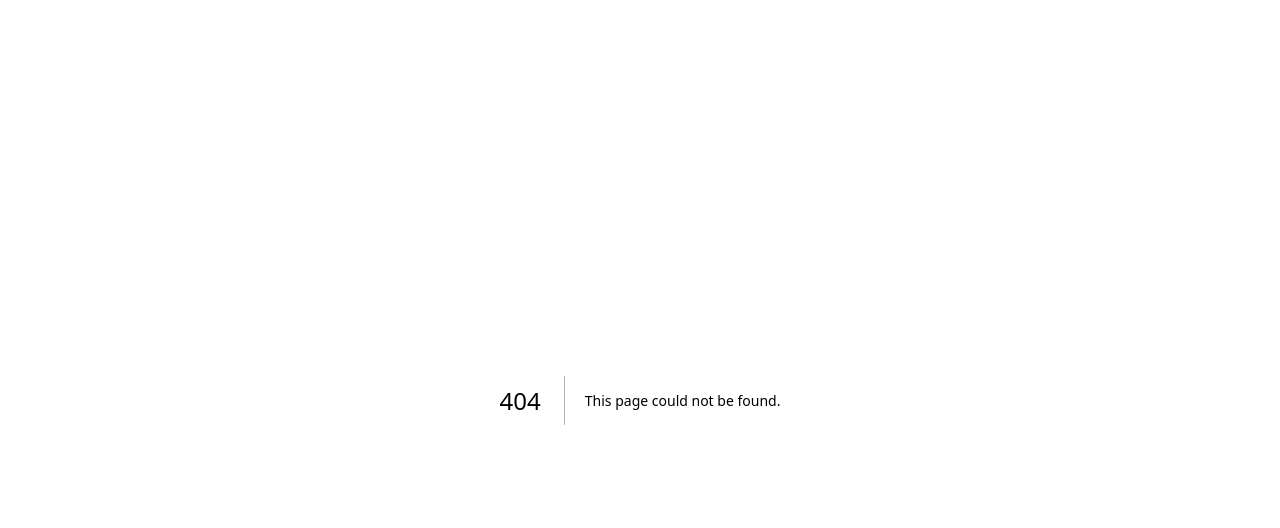
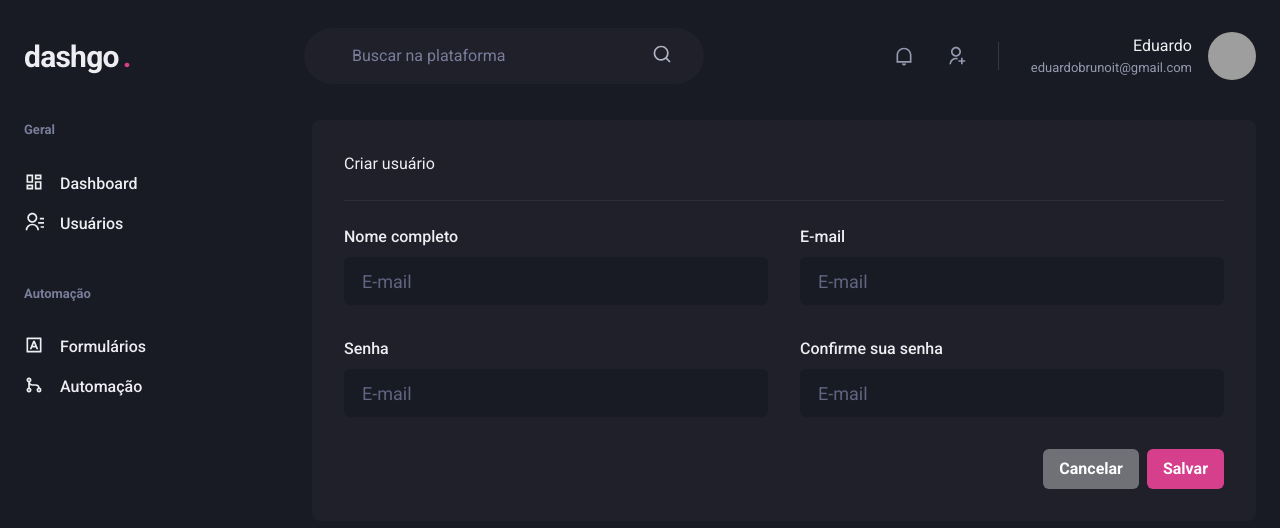
Before and after one commit to eduardojigub/ignite-dashgo, a Next.js app: page /users/create in a window 1280 px wide. Before the commit this address had no page. Shown: the top 528 px of the page. Built offline with nearby package versions, Linux system fonts and the light colour scheme; grey boxes are pictures that could not be loaded.

Commit message:
feat: create user route

```diff
--- /dev/null
+++ b/src/pages/users/create.tsx
@@ -0,0 +1,50 @@
+import { Input } from '@/components/Form/Input';
+import { Header } from '@/components/Header';
+import { Sidebar } from '@/components/Sidebar';
+import {
+  Box,
+  Button,
+  Divider,
+  Flex,
+  HStack,
+  Heading,
+  SimpleGrid,
+  VStack,
+} from '@chakra-ui/react';
+
+export default function CreateUser() {
+  return (
+    <Box>
+      <Header />
+      <Flex w="100%" my="6" maxWidth={1480} mx="auto" px="6">
+        <Sidebar />
+        <Box flex="1" borderRadius={8} bg="gray.800" p="8">
+          <Heading size="large" fontWeight="normal">
+            Criar usuário
+          </Heading>
+          <Divider my="6" borderColor="gray.700" />
+          <VStack spacing="8">
+            <SimpleGrid minChildWidth="240px" spacing="8" w="100%">
+              <Input name="name" label="Nome completo" />
+              <Input name="email" type="email" label="E-mail" />
+            </SimpleGrid>
+            <SimpleGrid minChildWidth="240px" spacing="8" w="100%">
+              <Input name="password" type="password" label="Senha" />
+              <Input
+                name="password_confirmation"
+                type="password"
+                label="Confirme sua senha"
+              />
+            </SimpleGrid>
+          </VStack>
+          <Flex mt="8" justify="flex-end">
+            <HStack>
+              <Button colorScheme="whiteAlpha">Cancelar</Button>
+              <Button colorScheme="pink">Salvar</Button>
+            </HStack>
+          </Flex>
+        </Box>
+      </Flex>
+    </Box>
+  );
+}
```
